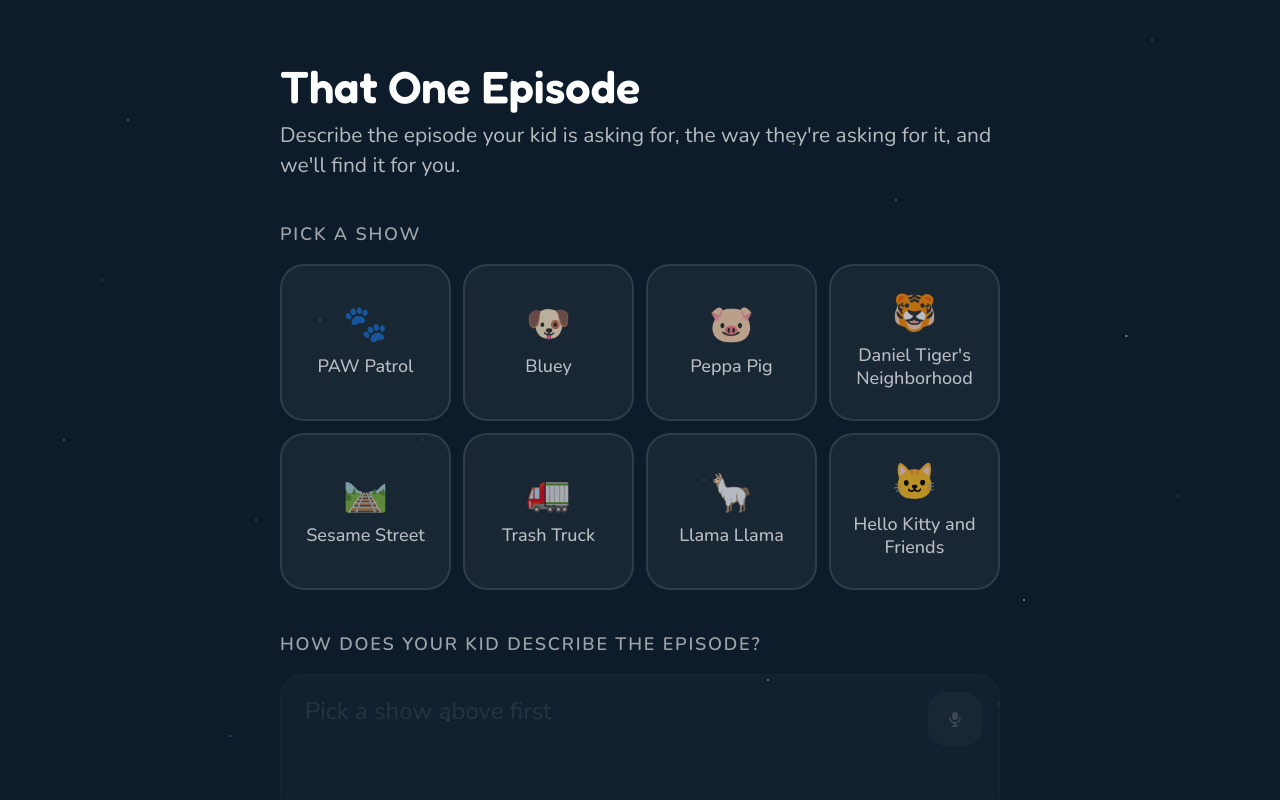
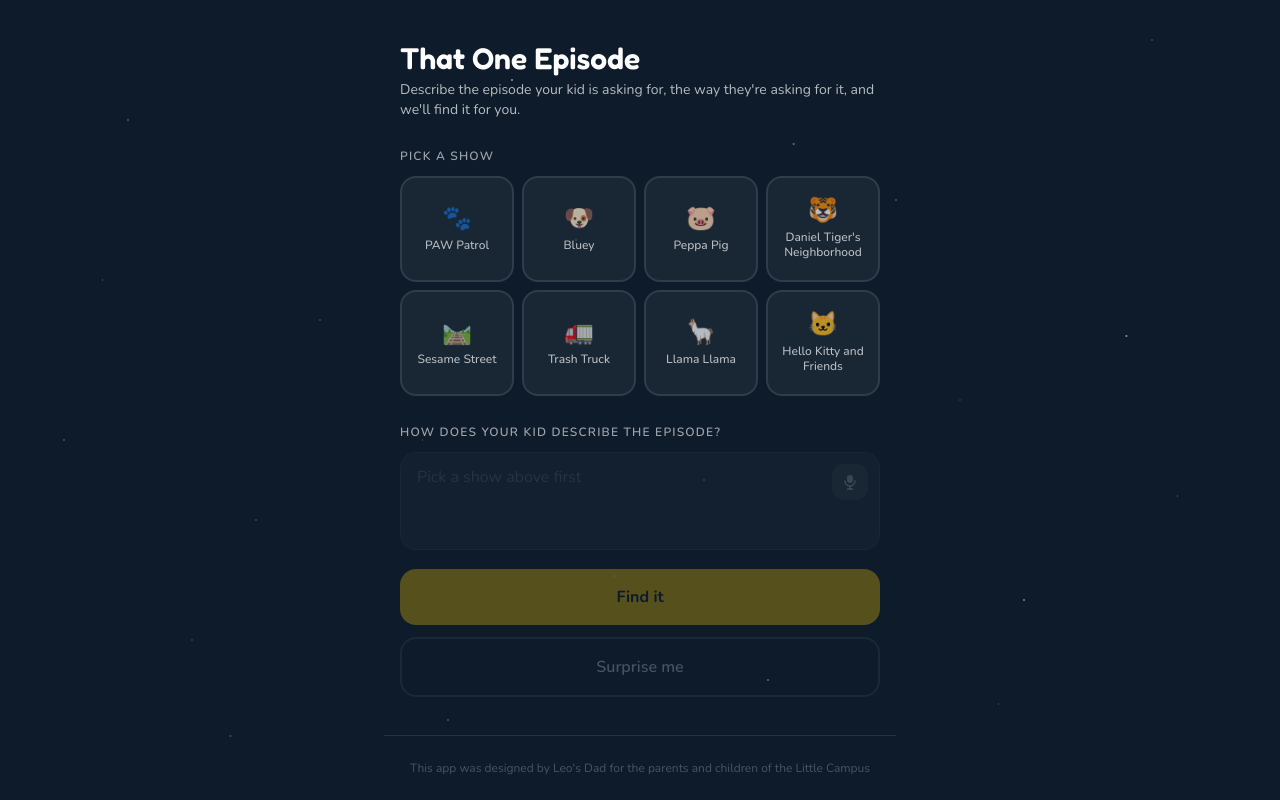
Before and after one commit to bcarlos-26/episode-finder, a Next.js app: page / in a window 1280 px wide. Shown: the top 800 px of the page. Built offline with nearby package versions, Linux system fonts and the light colour scheme.

Commit message:
Revert font size change

```diff
--- a/src/app/globals.css
+++ b/src/app/globals.css
@@ -1,8 +1,4 @@
 @import "tailwindcss";
-
-html {
-  font-size: 150%;
-}
 
 body {
   background: #0D1B2A;
--- a/src/components/SearchBar.tsx
+++ b/src/components/SearchBar.tsx
@@ -66,7 +66,7 @@
           placeholder={disabled ? "Pick a show above first" : `"the one with the alien" or "they go to the beach"`}
           rows={3}
           className="w-full rounded-2xl border border-white/10 bg-white/8 px-4 py-3 text-white placeholder:text-white/30 resize-none focus:outline-none focus:ring-2 focus:ring-[#FFCC00]/50 disabled:opacity-30 disabled:cursor-not-allowed"
-          style={{ fontSize: "1rem", paddingRight: speechSupported ? "52px" : "16px" }}
+          style={{ fontSize: "16px", paddingRight: speechSupported ? "52px" : "16px" }}
           onKeyDown={(e) => {
             if (e.key === "Enter" && !e.shiftKey) {
               e.preventDefault();
```
